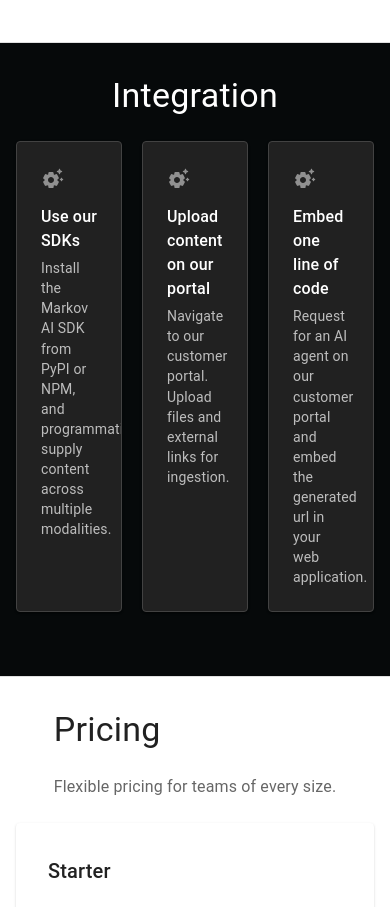
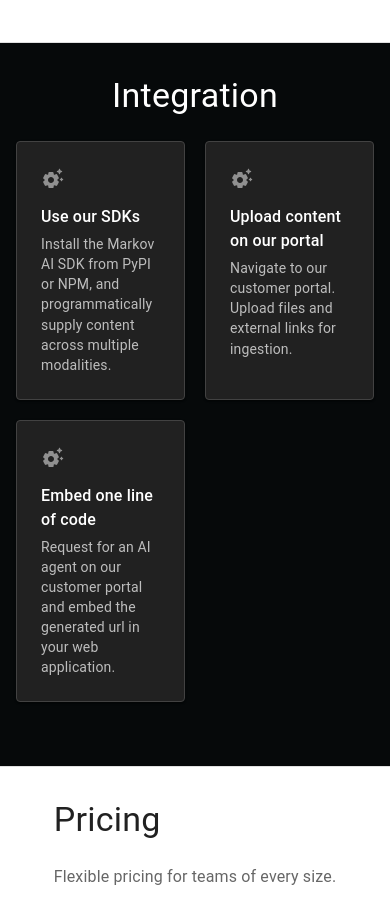
Before and after one commit to markov-ai-xyz/markov-ui, a React (Create React App) app: page / in a window 390 px wide. Shown: the part 3540-4447 px from the top of the page. Built offline with nearby package versions, Linux system fonts and the light colour scheme.

Commit message:
Update integration component to render on mobile

```diff
--- a/src/components/Integration.tsx
+++ b/src/components/Integration.tsx
@@ -53,7 +53,7 @@ export default function Integration() {
         </Typography>
         <Grid container spacing={2.5}>
           {comprehensiveSolutionItems.map((item, index) => (
-            <Grid item xs={4} sm={4} md={4} key={index}>
+            <Grid item xs={6} sm={4} md={4} key={index}>
               <Stack
                 direction="column"
                 color="inherit"
```
